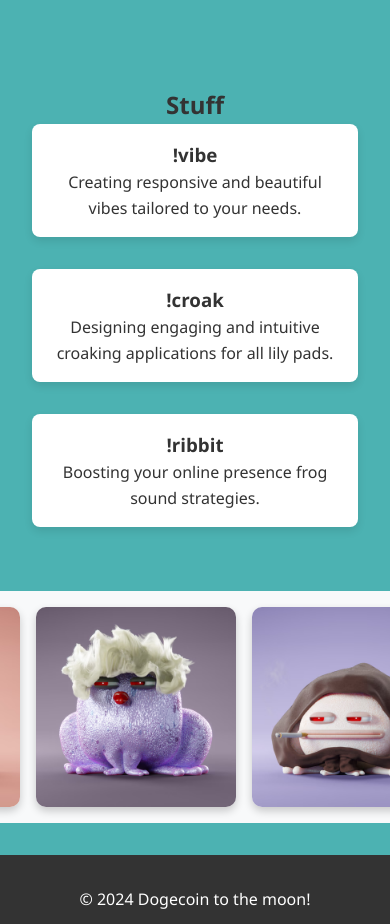
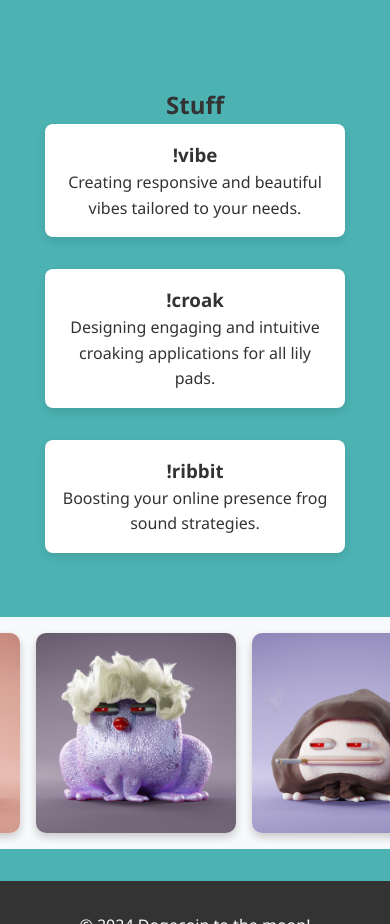
Before and after one commit to s1gler/0xsigler, a plain HTML site: page index.html in a window 390 px wide. Shown: the part 1040-1964 px from the top of the page. Drawn offline with Linux system fonts and the light colour scheme.

Commit message:
fix the fix that didn't fix shhit

```diff
--- a/styles.css
+++ b/styles.css
@@ -158,8 +158,10 @@ header {
 /* Resize "Stuff" section cards for mobile */
 @media (max-width: 768px) {
     .service-card {
-        flex: 1 1 80%; /* Makes each card narrower on mobile */
-        padding: 1rem; /* Adjust padding to make it more compact */
+        flex: 1 1 90%; /* Set to a narrower width */
+        max-width: 300px; /* Limit the maximum width to make them smaller */
+        padding: 1rem; /* Adjust padding to keep it compact */
+        margin: 0 auto; /* Center the cards on mobile */
     }
 }
 
```
